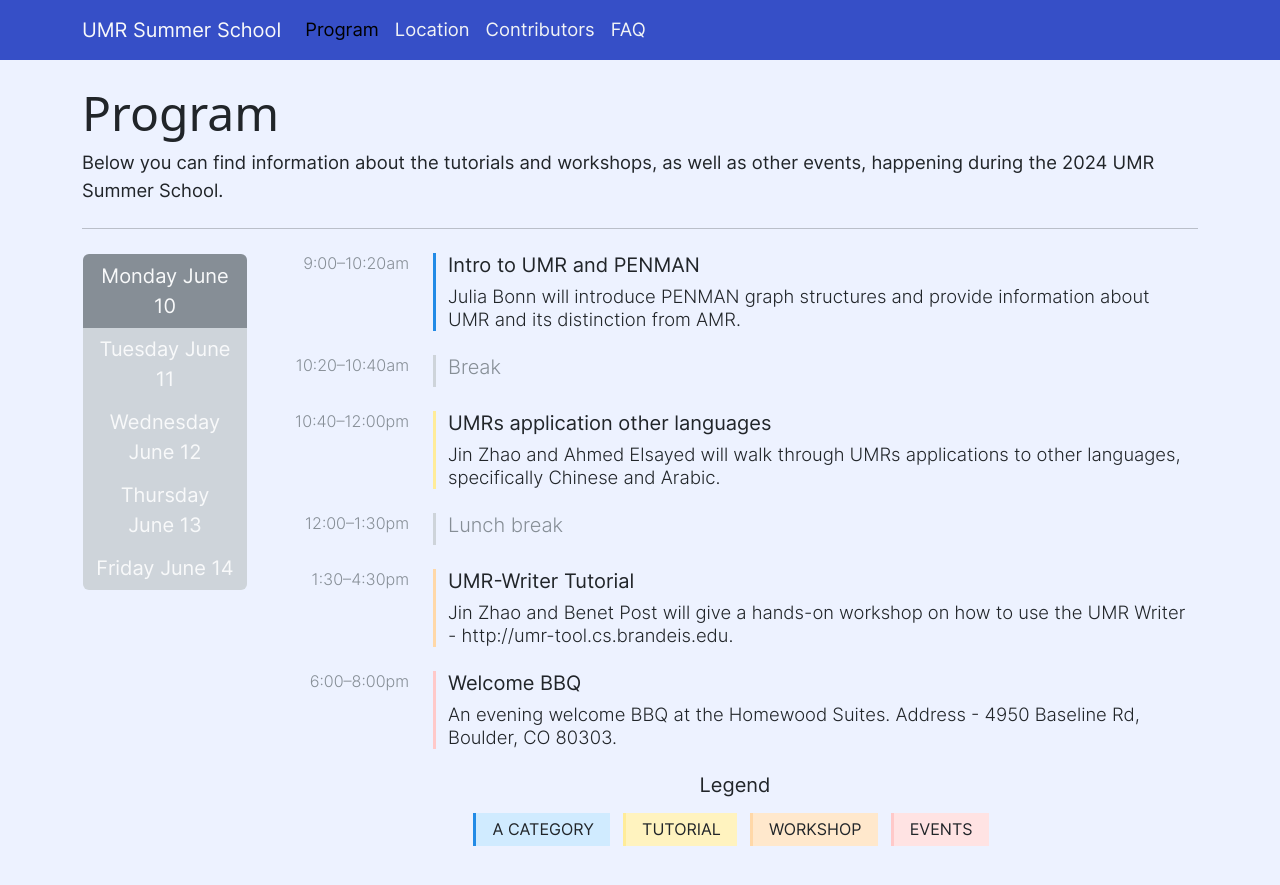
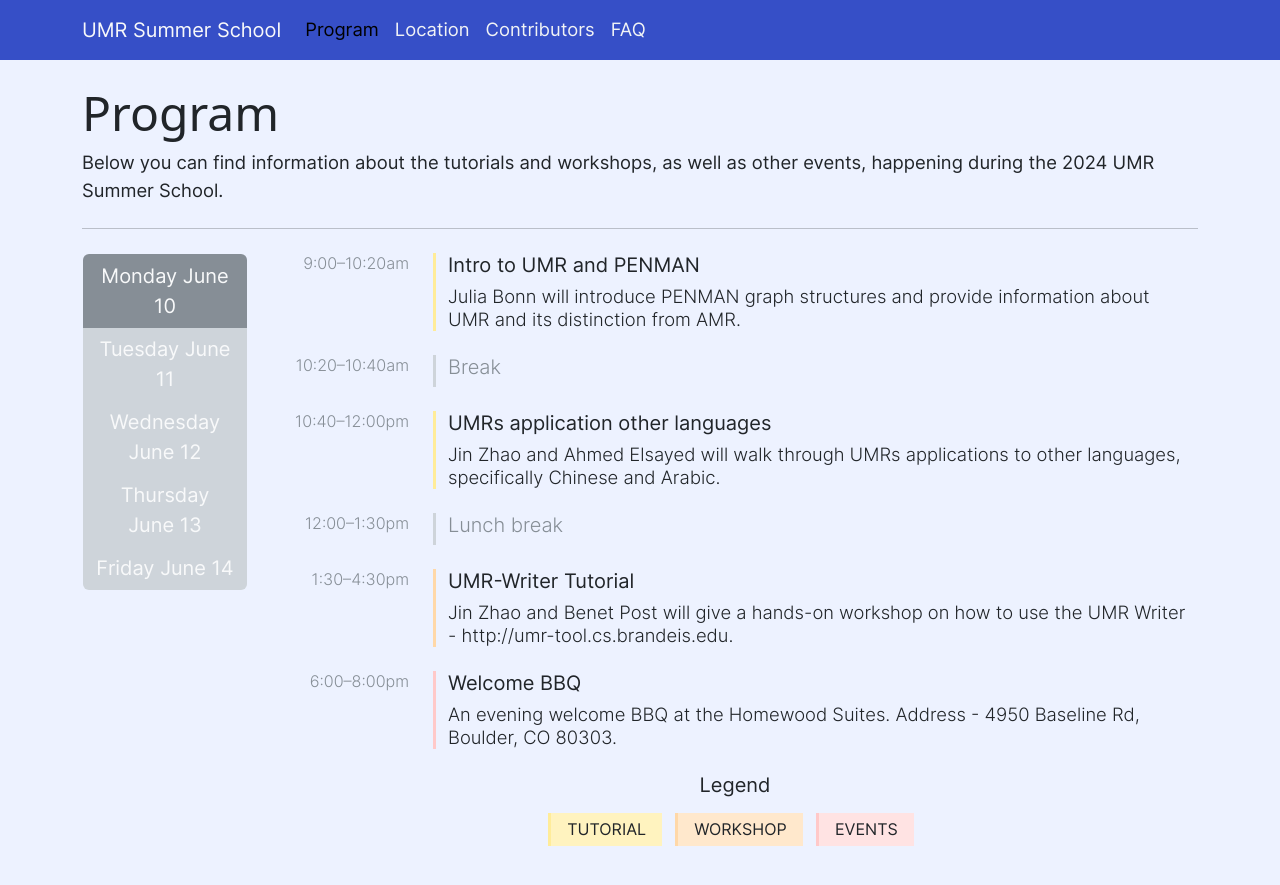
Before and after one commit to umr-summer-school/UMR_Summer_School, a Jekyll site: the page built from program.md, in a window 1280 px wide. Shown: the top 885 px of the page. Built offline with Jekyll 4.4.1, drawn with Linux system fonts in a browser that asks for light colours.

Commit message:
small color fix

```diff
--- a/_data/program.yml
+++ b/_data/program.yml
@@ -7,9 +7,6 @@ legend:
       color: orange-2
     - name: Events
       color: red-2
-    - name: A category
-      color: blue-6
-
 
 days:
   - name: Monday June 10
@@ -17,7 +14,7 @@ days:
       - time: 9:00 to 10:20am
         title: Intro to UMR and PENMAN
         subtitle: Julia Bonn will introduce PENMAN graph structures and provide information about UMR and its distinction from AMR.
-        category: A category
+        category: Tutorial
       - time: 10:20 to 10:40am
         title: Break
       - time: 10:40 to 12:00pm
```
